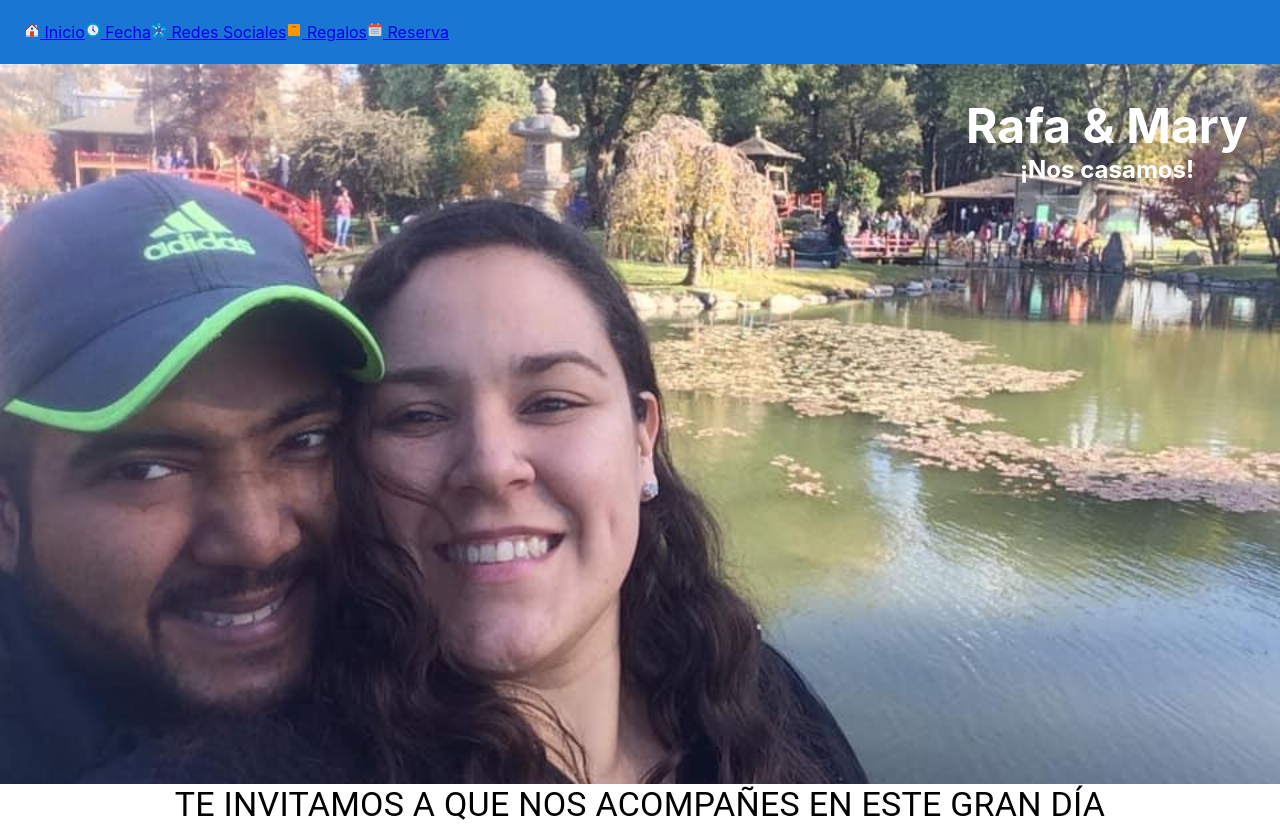
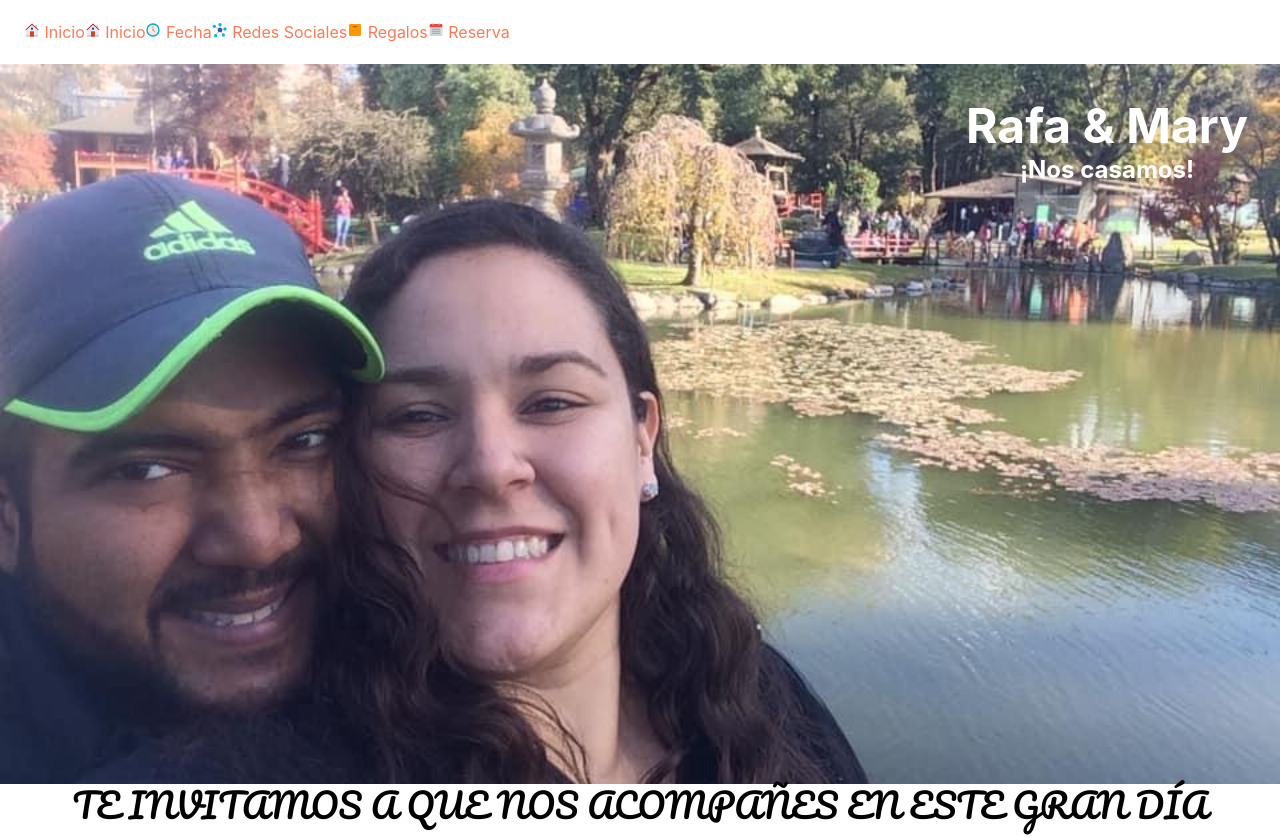
Before and after one commit to Codereggs/webPageMatrimonial, a React (Create React App) app: page / in a window 1280 px wide. Shown: the top 837 px of the page. Built offline with nearby package versions, Linux system fonts and the light colour scheme.

Commit message:
fix all id and fix style elements

```diff
--- a/src/App.js
+++ b/src/App.js
@@ -8,10 +8,13 @@ import NavBar from "./Components/Nav";
 import Conocenos from "./Components/Conocenos";
 import TeEsperamos from "./Components/TeEsperamos";
 import Footer from "./Components/Footer";
+import { ThemeProvider } from "@mui/material";
+import theme from "./theme/theme";
 
 function App() {
   return (
     <>
+      <ThemeProvider theme={theme}>
         <NavBar />
         <Inicio />
         <Fecha />
@@ -21,6 +24,7 @@ function App() {
         <Reserva />
         <TeEsperamos />
         <Footer />
+      </ThemeProvider>
     </>
   );
 }
--- a/src/Components/Conocenos.js
+++ b/src/Components/Conocenos.js
@@ -33,10 +33,8 @@ const Conocenos = () => {
     : xs
     ? "200px"
     : null;
-  console.log(height);
-  console.log(xs, md, lg, xl);
   return (
-    <section className="conocenos">
+    <section className="conocenos" id="conocenos">
       <Typography variant={"h3"}>Conoce nuestra historia...</Typography>
       <VideoQuery height={height} />
     </section>
--- a/src/Components/Fecha.js
+++ b/src/Components/Fecha.js
@@ -6,7 +6,7 @@ import { Typography } from "@mui/material";
 
 const Fecha = () => {
   return (
-    <div className="fechaContainer">
+    <section className="fechaContainer" id="fecha">
       <Typography variant={"h4"} align="center">
         TE INVITAMOS A QUE NOS ACOMPAÑES EN ESTE GRAN DÍA
       </Typography>
@@ -34,7 +34,7 @@ const Fecha = () => {
         titulo="Código de vestimenta"
         localidad="Elegante"
       />
-    </div>
+    </section>
   );
 };
 
--- a/src/Components/Inicio.js
+++ b/src/Components/Inicio.js
@@ -7,7 +7,7 @@ const Inicio = () => {
   }, []);
 
   return (
-    <div className="inicio">
+    <div className="inicio" id="inicio">
       <div className="inicioData">
         <h1>Rafa & Mary</h1>
         <h3>¡Nos casamos!</h3>
--- a/src/Components/Nav.js
+++ b/src/Components/Nav.js
@@ -9,27 +9,92 @@ import {
   FcPackage,
   FcCalendar,
 } from "react-icons/fc";
+import { Link } from "@mui/material";
 
 export default function NavBar() {
   return (
     <Box sx={{ flexGrow: 1 }}>
-      <AppBar position="static">
+      <AppBar position="static" color="inherit">
         <Toolbar>
-          <a className="navLink" href="/">
+          <Link
+            onClick={() => {
+              document
+                .getElementById("inicio")
+                .scrollIntoView({ behavior: "smooth" });
+            }}
+            underline="none"
+            target="_blank"
+            rel="noopener"
+            className="fechaLink"
+          >
             <FcHome /> Inicio
-          </a>
-          <a className="navLink" href="/">
+          </Link>
+
+          <Link
+            onClick={() => {
+              document
+                .getElementById("inicio")
+                .scrollIntoView({ behavior: "smooth" });
+            }}
+            underline="none"
+            target="_blank"
+            rel="noopener"
+            className="fechaLink"
+          >
+            <FcHome /> Inicio
+          </Link>
+          <Link
+            onClick={() => {
+              document
+                .getElementById("inicio")
+                .scrollIntoView({ behavior: "smooth" });
+            }}
+            underline="none"
+            target="_blank"
+            rel="noopener"
+            className="fechaLink"
+          >
             <FcClock /> Fecha
-          </a>
-          <a className="navLink" href="/">
+          </Link>
+          <Link
+            onClick={() => {
+              document
+                .getElementById("inicio")
+                .scrollIntoView({ behavior: "smooth" });
+            }}
+            underline="none"
+            target="_blank"
+            rel="noopener"
+            className="fechaLink"
+          >
             <FcMindMap /> Redes Sociales
-          </a>
-          <a className="navLink" href="/">
+          </Link>
+          <Link
+            onClick={() => {
+              document
+                .getElementById("inicio")
+                .scrollIntoView({ behavior: "smooth" });
+            }}
+            underline="none"
+            target="_blank"
+            rel="noopener"
+            className="fechaLink"
+          >
             <FcPackage /> Regalos
-          </a>
-          <a className="navLink" href="/">
+          </Link>
+          <Link
+            onClick={() => {
+              document
+                .getElementById("inicio")
+                .scrollIntoView({ behavior: "smooth" });
+            }}
+            underline="none"
+            target="_blank"
+            rel="noopener"
+            className="fechaLink"
+          >
             <FcCalendar /> Reserva
-          </a>
+          </Link>
         </Toolbar>
       </AppBar>
     </Box>
--- a/src/Components/RedesS.js
+++ b/src/Components/RedesS.js
@@ -3,7 +3,7 @@ import selfie from "../Assets/selfie.png";
 import { Button, Link, Typography } from "@mui/material";
 const RedesS = () => {
   return (
-    <div className="social">
+    <section className="social" id="redes">
       <img className="selfie" src={selfie} alt="selfie" />
       <Typography variant={"h2"}># BodaRafaelYMaritza</Typography>
       <Typography variant={"h5"}>
@@ -12,7 +12,7 @@ const RedesS = () => {
       <Link>
         <Button variant="outlined">Ve nuestras fotos en Instagram</Button>
       </Link>
-    </div>
+    </section>
   );
 };
 
--- a/src/Components/Regalos.js
+++ b/src/Components/Regalos.js
@@ -4,7 +4,7 @@ import "./Regalos.css";
 
 const Regalos = () => {
   return (
-    <section className="regalos">
+    <section className="regalos" id="regalos">
       <GrGift className="giftIcon" />
       <Typography variant="h2">
         Lo más importante para nosotros es tu presencia en este día especial...
--- a/src/Components/Reserva.js
+++ b/src/Components/Reserva.js
@@ -4,7 +4,7 @@ import "./Reserva.css";
 
 const Reserva = () => {
   return (
-    <section className="reserva">
+    <section className="reserva" id="reserva">
       <Container className="rContainer">
         <Typography variant="h2">RSVP</Typography>
         <Typography variant="h2">
--- a/src/index.css
+++ b/src/index.css
@@ -1,5 +1,6 @@
 @import-normalize;
 @import url("https://fonts.googleapis.com/css2?family=Montserrat:wght@100&display=swap");
+@import url("https://fonts.googleapis.com/css2?family=Pacifico&display=swap");
 
 body {
   margin: 0;
--- a/src/theme/theme.js
+++ b/src/theme/theme.js
@@ -1,9 +1,22 @@
 import { createTheme } from "@mui/material/styles";
 
 const theme = createTheme({
+  overrides: {
+    MuiAppBar: {
+      colorInherit: {
+        backgroundColor: "#fff",
+        color: "#a3a3a3",
+      },
+    },
+  },
+  props: {
+    MuiAppBar: {
+      color: "inherit",
+    },
+  },
   palette: {
     primary: {
-      main: "#DB5752",
+      main: "#f87c5a",
     },
     secondary: {
       main: "#9AC9FB",
@@ -14,6 +27,16 @@ const theme = createTheme({
     },
   },
   typography: {
+    h1: {
+      fontFamily: "Pacifico",
+    },
+    h2: {
+      fontFamily: "Pacifico",
+    },
+    h3: { fontFamily: "Pacifico" },
+    h4: { fontFamily: "Pacifico" },
+    h5: { fontFamily: "Pacifico" },
+    h6: { fontFamily: "Pacifico" },
     fontFamily: "Montserrat",
     fontWeightLight: 300,
     fontWeightRegular: 400,
```
Lines whose indentation alone changed are shown as unchanged.
